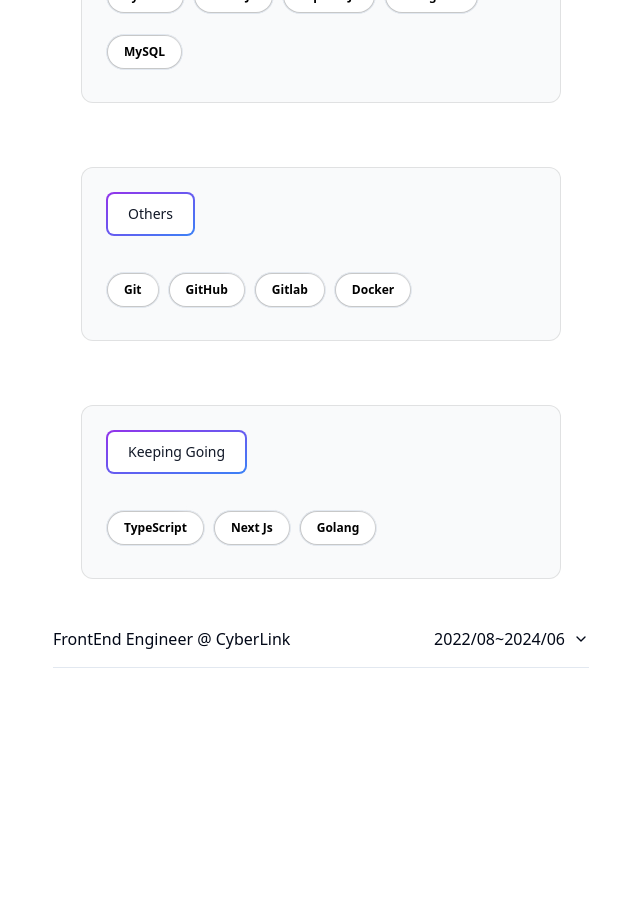
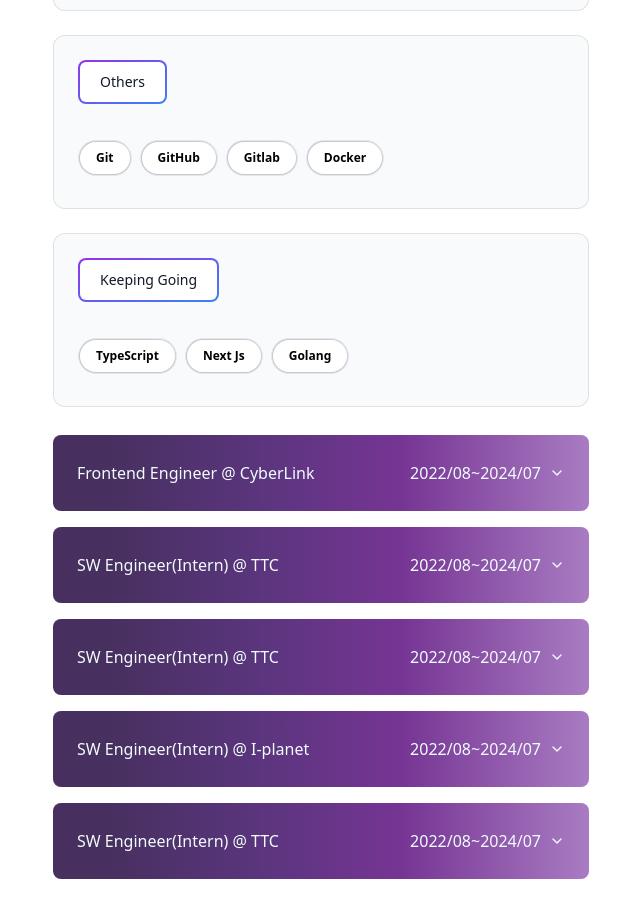
Before and after one commit to gaexp225120/portfolio, a Next.js app: page / in a window 1280 px wide. Shown: the part 800-1718 px from the top of the page, without its empty margins (595-1235 px from the left). Before the commit the page ends 1564 px from the top, so only its background shows below. Built offline with nearby package versions, Linux system fonts and the light colour scheme.

Commit message:
update Experience

```diff
--- a/components/Experience.tsx
+++ b/components/Experience.tsx
@@ -6,21 +6,68 @@ import {
   AccordionTrigger,
 } from "@/components/ui/accordion";
 
+const EXPERIENCE_LIST = [
+  {
+    position: "Frontend Engineer @ CyberLink",
+    job: "Developed an online generative AI photo and audio editing web.",
+    date: "2022/08~2024/07",
+  },
+  {
+    position: "SW Engineer(Intern) @ TTC",
+    job: [
+      "Use Tensorflow to build a defect detection model to determine the yield of wafer.",
+      "Developed the internal staff schedule planning website.",
+    ],
+    date: "2022/08~2024/07",
+  },
+  {
+    position: "SW Engineer(Intern) @ TTC",
+    job: "Developing an online generative AI photo and audio editing web.",
+    date: "2022/08~2024/07",
+  },
+  {
+    position: "SW Engineer(Intern) @ I-planet",
+    job: "Developing an online generative AI photo and audio editing web.",
+    date: "2022/08~2024/07",
+  },
+  {
+    position: "SW Engineer(Intern) @ TTC",
+    job: "Developing an online generative AI photo and audio editing web.",
+    date: "2022/08~2024/07",
+  },
+];
+
 const Experience = () => {
   return (
-    <Accordion type="single" collapsible>
-      <AccordionItem value="item-1">
+    <div>
+      {EXPERIENCE_LIST.map((experience, index) => (
+        <div key={index}>
+          <Accordion
+            type="single"
+            collapsible
+            className="bg-accordion-gradient bg-origin-border text-accordionTitle border-transparent border-4 rounded-lg my-4 px-5 py-1.5"
+          >
+            <AccordionItem value={`item-${index}`}>
               <AccordionTrigger>
                 <div className="flex w-full justify-between">
-            <div>FrontEnd Engineer @ CyberLink </div>
-            <div className="mr-2">2022/08~2024/06</div>
+                  <div>{experience.position}</div>
+                  <div className="mr-2">{experience.date}</div>
                 </div>
               </AccordionTrigger>
-        <AccordionContent>
-          Yes. It adheres to the WAI-ARIA design pattern.
+              <AccordionContent className="text-accordionContent">
+                <ol type="1">
+                  {experience.job &&
+                    Array.isArray(experience.job) &&
+                    experience.job.map((line, idx) => (
+                      <li key={idx}>{line}</li>
+                    ))}
+                </ol>
               </AccordionContent>
             </AccordionItem>
           </Accordion>
+        </div>
+      ))}
+    </div>
   );
 };
 
--- a/components/TechStack.tsx
+++ b/components/TechStack.tsx
@@ -41,8 +41,8 @@ const TechStack = () => {
 
   const StackCard: React.FC<StackCardProps> = ({ type, stack }) => {
     return (
-      <CardContainer className="inter-var">
-        <CardBody className="bg-gray-50 relative border-black/[0.1] w-auto sm:w-[30rem] h-auto rounded-xl p-6 border  ">
+      <CardContainer className="inter-var w-full">
+        <CardBody className="bg-gray-50 relative border-black/[0.1] w-full h-auto rounded-xl p-6 border  ">
           <CardItem
             translateZ="25"
             className="text-xl font-bold text-neutral-600 cursor-default"
@@ -77,7 +77,8 @@ const TechStack = () => {
   };
 
   return (
-    <div className="flex flex-col ">
+    <div className="flex flex-col">
+      <p>My Skill</p>
       <StackCard type={TECH_TYPE.FRONT_END} stack={FRONT_END} />
       <StackCard type={TECH_TYPE.BACK_END} stack={BACK_END} />
       <StackCard type={TECH_TYPE.OTHERS} stack={OTHERS} />
--- a/components/ui/3d-card.tsx
+++ b/components/ui/3d-card.tsx
@@ -49,7 +49,7 @@ export const CardContainer = ({
     <MouseEnterContext.Provider value={[isMouseEntered, setIsMouseEntered]}>
       <div
         className={cn(
-          "py-8 flex items-center justify-center",
+          "py-3 flex items-center justify-center",
           containerClassName
         )}
         style={{
--- a/components/ui/accordion.tsx
+++ b/components/ui/accordion.tsx
@@ -12,11 +12,7 @@ const AccordionItem = React.forwardRef<
   React.ElementRef<typeof AccordionPrimitive.Item>,
   React.ComponentPropsWithoutRef<typeof AccordionPrimitive.Item>
 >(({ className, ...props }, ref) => (
-  <AccordionPrimitive.Item
-    ref={ref}
-    className={cn("border-b", className)}
-    {...props}
-  />
+  <AccordionPrimitive.Item ref={ref} className={cn(className)} {...props} />
 ));
 AccordionItem.displayName = "AccordionItem";
 
@@ -46,7 +42,7 @@ const AccordionContent = React.forwardRef<
 >(({ className, children, ...props }, ref) => (
   <AccordionPrimitive.Content
     ref={ref}
-    className="overflow-hidden text-sm transition-all data-[state=closed]:animate-accordion-up data-[state=open]:animate-accordion-down"
+    className="my-5 overflow-hidden text-sm transition-all data-[state=closed]:animate-accordion-up data-[state=open]:animate-accordion-down"
     {...props}
   >
     <div className={cn("pb-4 pt-0", className)}>{children}</div>
--- a/tailwind.config.ts
+++ b/tailwind.config.ts
@@ -19,6 +19,17 @@ const config = {
     },
     extend: {
       colors: {
+        // Dark
+        pureBlack: "#333",
+        pureGrey: "#505451",
+        /// Light
+        accordionTitle: "#f2fcfc",
+        accordionContent: "#e5edf09e",
+
+        /// Purple
+        hoverPurple: "#6c4c95",
+        lightPurple: "#966edb",
+        /// rest
         border: "hsl(var(--border))",
         input: "hsl(var(--input))",
         ring: "hsl(var(--ring))",
@@ -53,6 +64,10 @@ const config = {
           foreground: "hsl(var(--card-foreground))",
         },
       },
+      backgroundImage: {
+        "accordion-gradient":
+          "linear-gradient(90deg, rgba(69,45,93,0.989233193277311) 10%, rgba(90,53,125,1) 38%, rgba(118,53,148,1) 65%, rgba(109,33,152,0.5914740896358543) 100%);",
+      },
       borderRadius: {
         lg: "var(--radius)",
         md: "calc(var(--radius) - 2px)",
```
Lines whose indentation alone changed are shown as unchanged.
